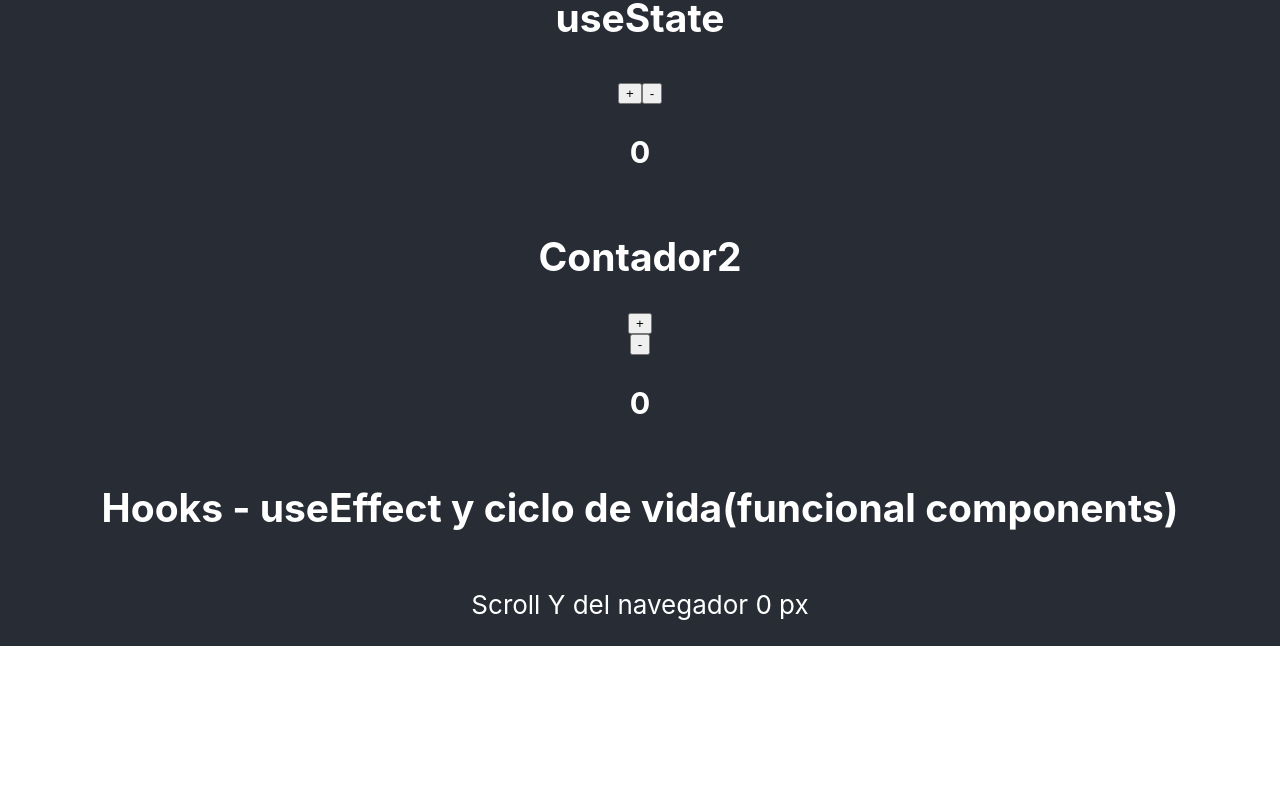
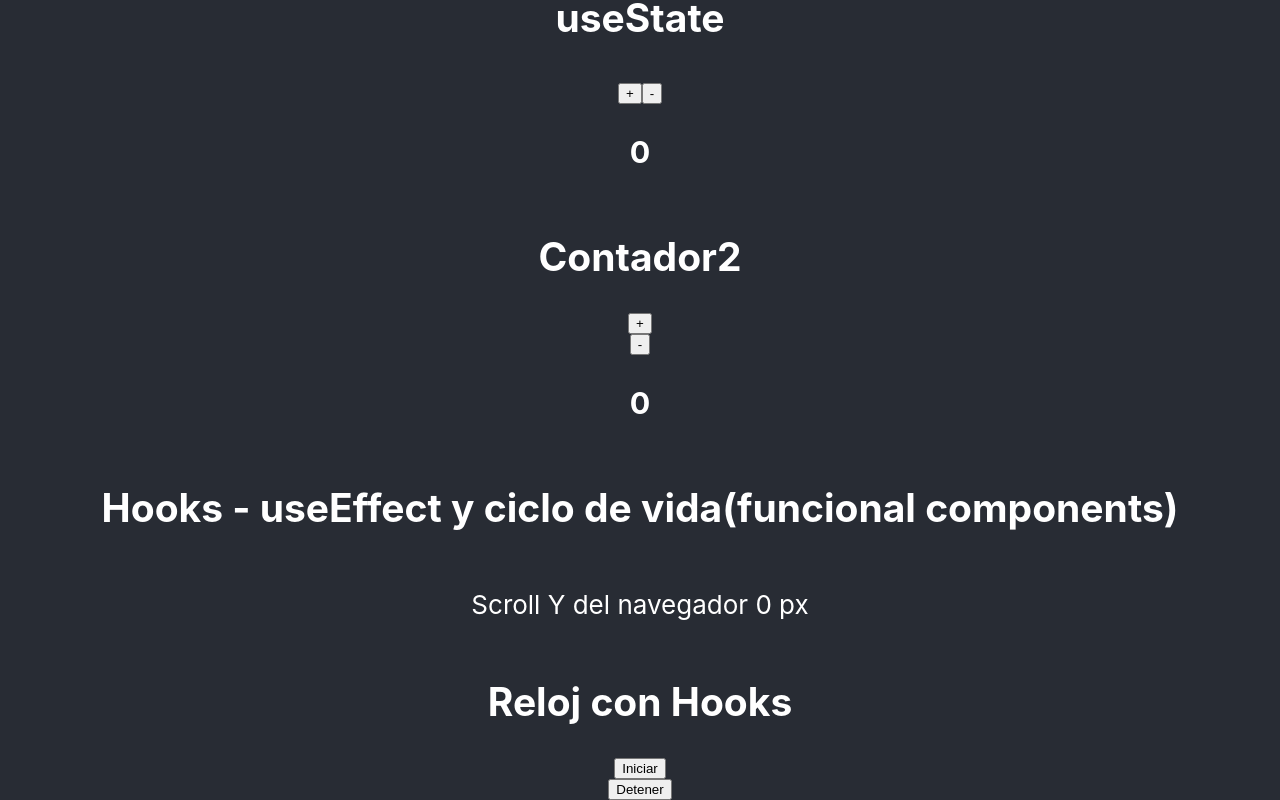
Before and after one commit to robertgrc/ReactPractice, a React (Create React App) app: page / in a window 1280 px wide. Shown: the part 2567-3367 px from the top of the page. Before the commit the page ends 3213 px from the top, so only its background shows below. Built offline with nearby package versions, Linux system fonts and the light colour scheme; no server answers; the HTML template or start-up script is replaced by a standard one.

Commit message:
Add RelojHokks useEffect

```diff
--- a/src/App.js
+++ b/src/App.js
@@ -13,6 +13,7 @@ import AjaxApis from './components/practice/AjaxApis';
 import ContadorHooks from './components/funcionalComponents/ContadorHooks';
 import ContadorDos from './components/funcionalComponents/ContadorDos';
 import ScrollHooks from './components/funcionalComponents/ScrollHooks';
+import RelojHooks from './components/funcionalComponents/RelojHooks';
 
 
 
@@ -48,6 +49,7 @@ function App() {
        <ContadorHooks />
        <ContadorDos />
        <ScrollHooks />
+       <RelojHooks />
 
       </header>
     </div>
--- /dev/null
+++ b/src/components/funcionalComponents/RelojHooks.js
@@ -0,0 +1,39 @@
+import React, { useEffect, useState } from 'react';
+
+export default function RelojHooks(){
+
+function Reloj({hora}) {
+    return <h3>{hora}</h3>;
+}
+
+const [hora, setHora] = useState(new Date().toLocaleTimeString());
+const [visible, setVisible] = useState(false);
+
+useEffect(() => {
+    let temporizador;
+
+    if(visible){
+        temporizador = setInterval(() => {
+            setHora(new Date().toLocaleTimeString())
+        }, 1000);
+    } else {
+        clearInterval(temporizador);
+    }
+
+    return () =>{
+        console.log("fase de desmontaje useEffect");
+        clearInterval(temporizador);
+    }
+
+}, [visible]);
+
+
+    return(
+        <>
+            <h2>Reloj con Hooks</h2>
+            {visible && <Reloj hora={hora}/>}
+            <button onClick={()=>setVisible(true)}>Iniciar</button>
+            <button onClick={()=>setVisible(false)}>Detener</button>
+        </>
+    )
+}
--- a/src/components/funcionalComponents/ScrollHooks.js
+++ b/src/components/funcionalComponents/ScrollHooks.js
@@ -20,6 +20,12 @@ useEffect(()=>{
     console.log("Fase de actualizacion");
    });
 
+   useEffect(() => {
+     return () => {
+       console.log("Fase de desmontaje");
+     };
+   });
+
 
     return(
         <>
```
